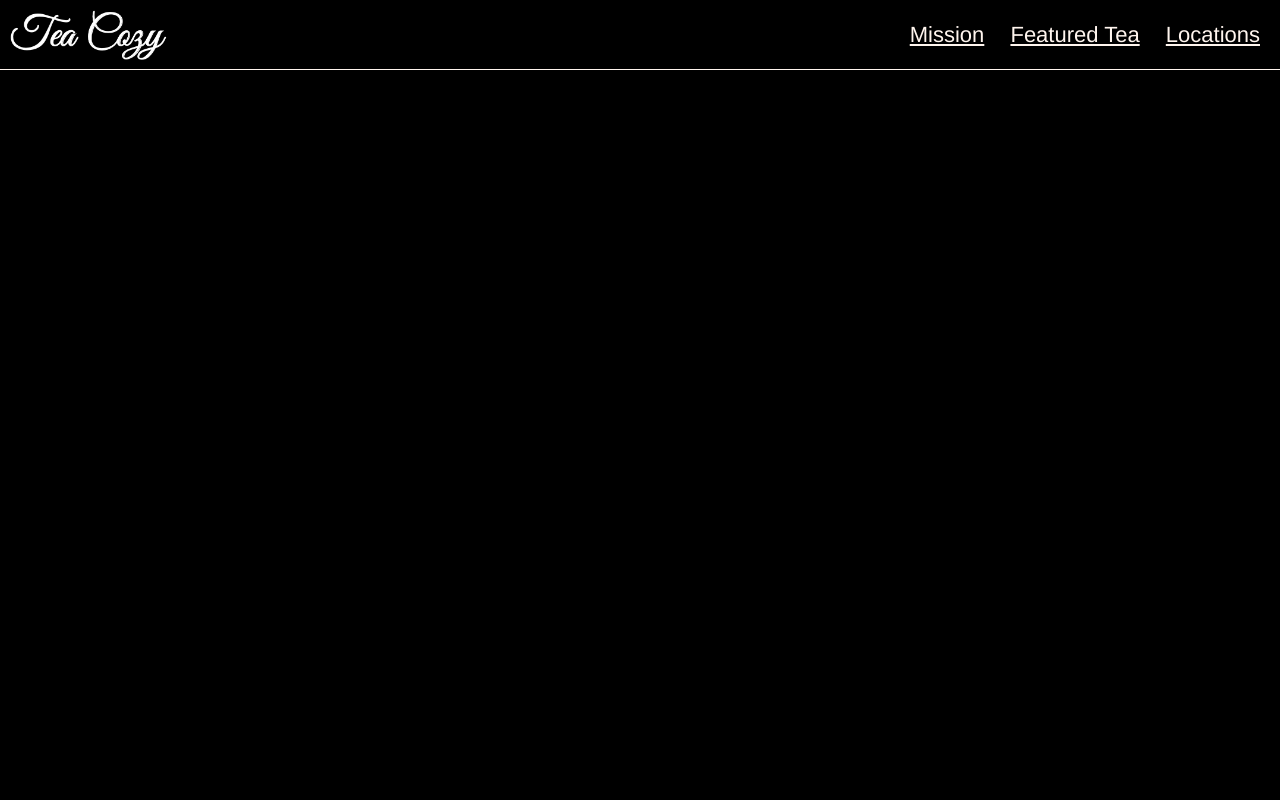
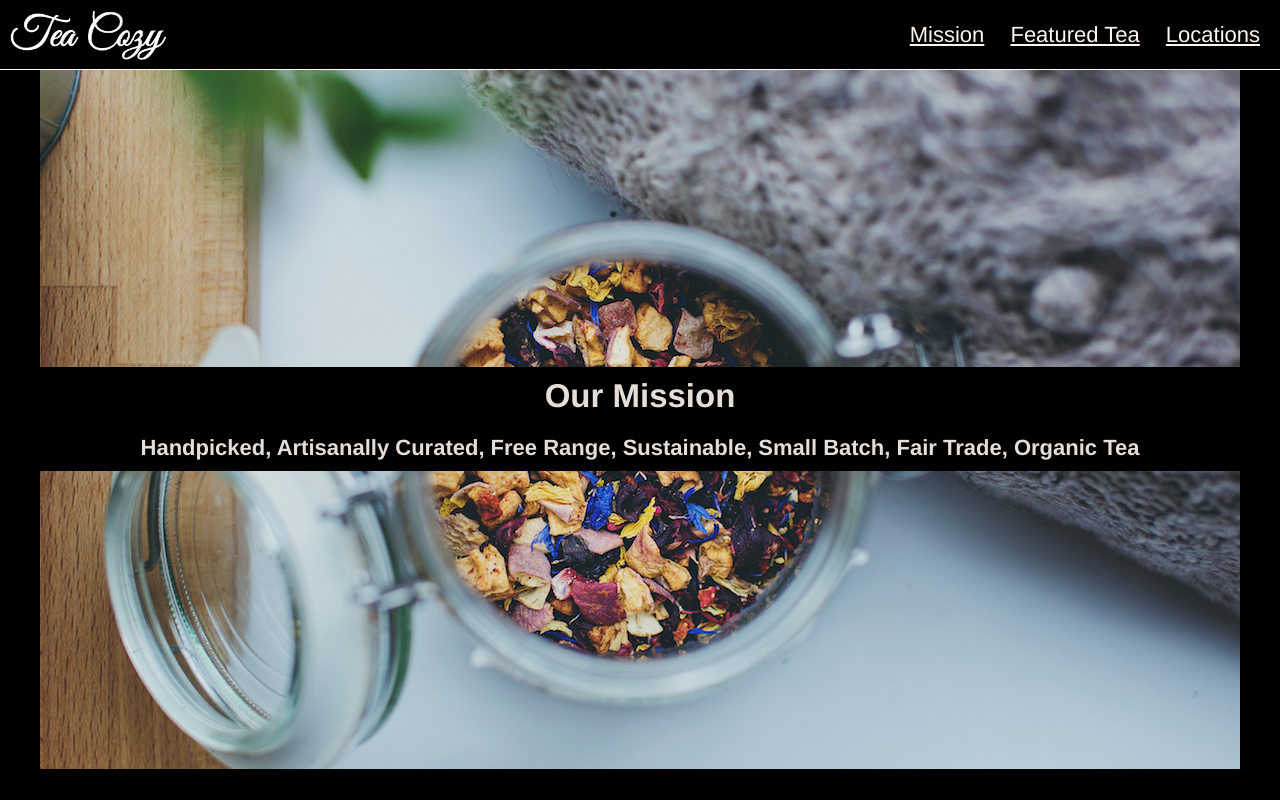
Before and after one commit to karolisracas/TeaCozy, a plain HTML site: page index.html in a window 1280 px wide. Drawn offline with Linux system fonts and the light colour scheme.

Commit message:
added 'mission section'

```diff
--- a/index.html
+++ b/index.html
@@ -1,11 +1,13 @@
 <!DOCTYPE html>
 <html lang="en">
+
 <head>
   <meta charset="UTF-8">
   <link href="./vendors/css/normalize.css" type="text/css" rel="stylesheet">
   <link href="./resources/css/style.css" type="text/css" rel="stylesheet">
   <title>The Tea Cozy</title>
 </head>
+
 <body>
 
   <!--HEADER  -->
@@ -13,10 +15,17 @@
   <header class="flex-container">
     <img src="./resources/images/img-tea-cozy-logo.png" alt="Tea Cozy Logo">
     <nav>
-      <span><a href="#">Mission</a></span>
-      <span><a href="#">Featured Tea</a></span>
-      <span><a href="#">Locations</a></span>
+      <span>
+        <a href="#">Mission</a>
+      </span>
+      <span>
+        <a href="#">Featured Tea</a>
+      </span>
+      <span>
+        <a href="#">Locations</a>
+      </span>
     </nav>
+  </header>
 
   <!-- MAIN SECTION -->
 
@@ -24,14 +33,19 @@
 
     <!-- MiSSION SECTION -->
 
-      <div class="flex-container">
+    <div id="mission" class="flex-container">
       <div class="content">
+        <h2>Our Mission</h2>
+        <h4>Handpicked, Artisanally Curated, Free Range, Sustainable, Small Batch, Fair Trade, Organic Tea</h4>
       </div>
     </div>
 
   </div>
 
-  </header>
+
+
+
 
 </body>
+
 </html>
--- a/resources/css/style.css
+++ b/resources/css/style.css
@@ -1,6 +1,5 @@
-/* ---------------------------- */
+
 /* BASIC SETUP */
-/* ---------------------------- */
 
 * {
   margin: 0;
@@ -15,10 +14,7 @@ body {
   text-align: center;
 }
 
-
-/* ---------------------------- */
 /* REUSABLE COMPOTENTS */
-/* ---------------------------- */
 
 .flex-container {
   display: flex;
@@ -30,9 +26,14 @@ a {
   color: seashell;
 }
 
-/* ---------------------------- */
+h2,
+h3,
+h4 {
+  margin: 0;
+  padding: 10px;
+}
+
 /* HEADER */
-/* ---------------------------- */
 
 header {
   width: 100%;
@@ -58,3 +59,27 @@ nav span {
   display: inline-block;
   padding-right: 20px;
 }
+
+/* MAIN SECTION */
+
+.main {
+  padding-top: 69px;
+  opacity: 0.9;
+  width: 1200px;
+  margin: auto;
+}
+
+/* MISSION SECTION */
+
+#mission {
+  background-image: url(../images/img-mission-background.jpg);
+  height: 700px;
+}
+
+#mission .content {
+  margin: auto;
+  background-color: black;
+  width: 100%;
+}
+
+}
```
Lines whose indentation alone changed are shown as unchanged.
